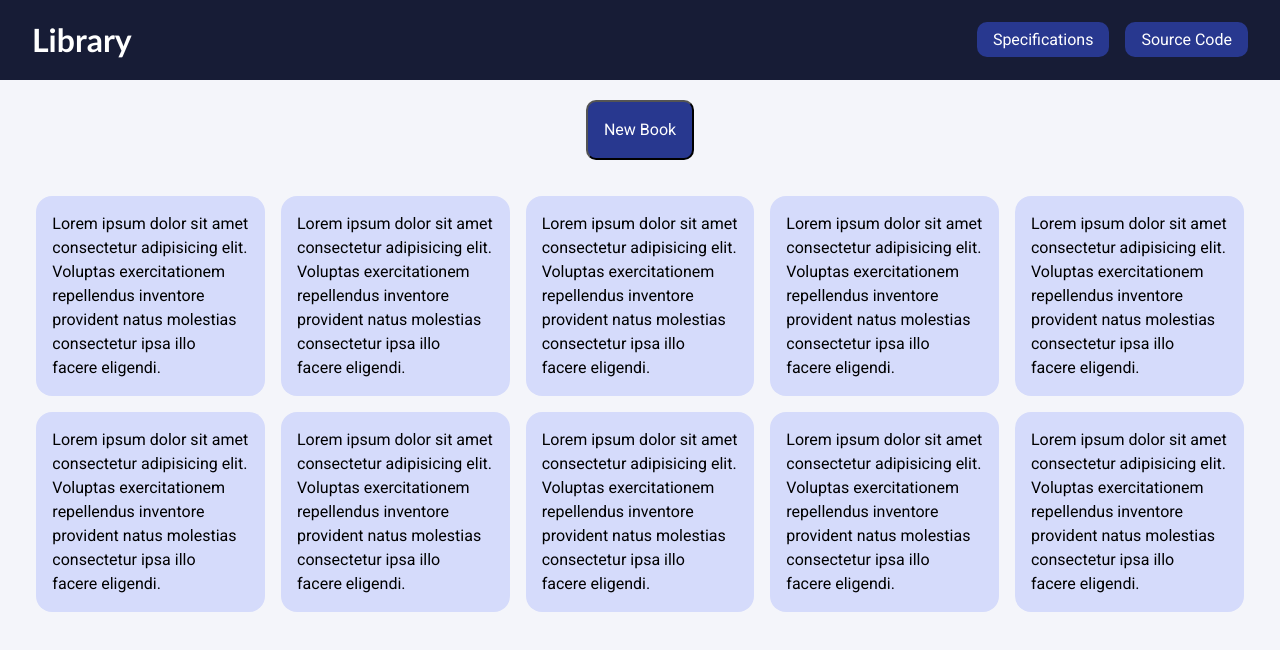
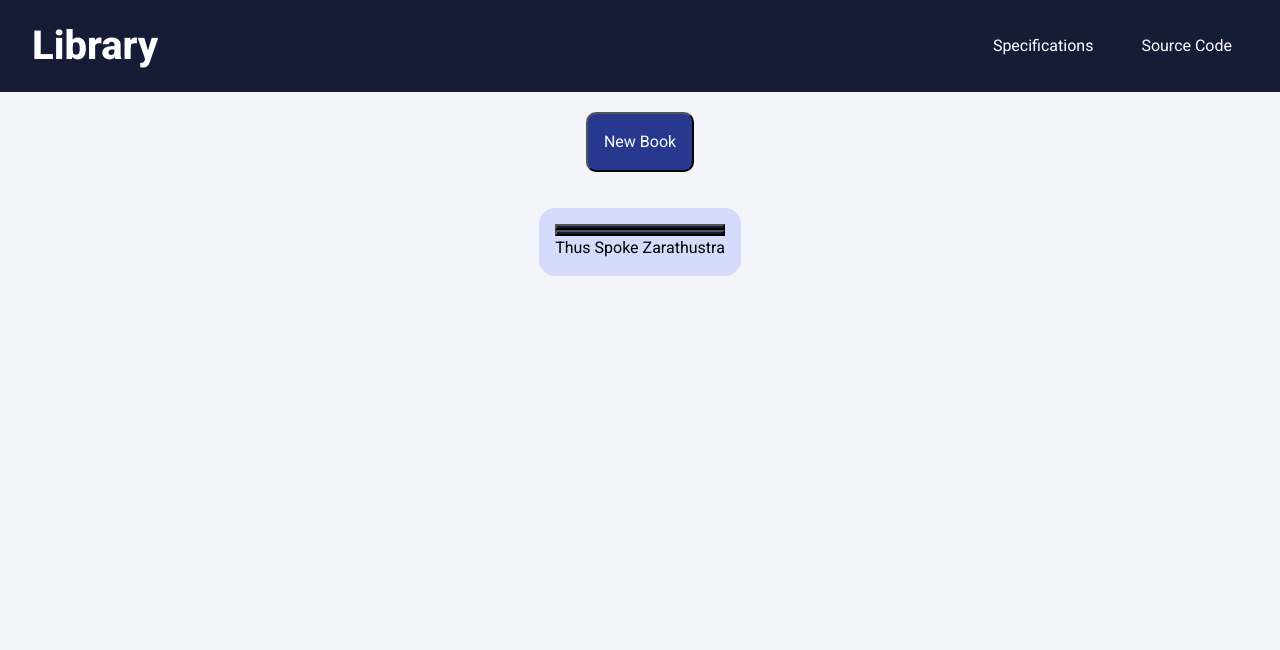
Before and after one commit to nbwedev/the-odin-project, a plain HTML site: page full-stack-javascript/fullstack-02-javascript/08-library/index.html in a window 1280 px wide. Drawn offline with Linux system fonts and the light colour scheme.

Commit message:
feat: improve layout, accessibility

```diff
--- a/full-stack-javascript/fullstack-02-javascript/08-library/index.html
+++ b/full-stack-javascript/fullstack-02-javascript/08-library/index.html
@@ -34,74 +34,11 @@
       <button class="add_btn">New Book</button>
       <section class="library_book">
         <div class="book">
-          <p>
-            Lorem ipsum dolor sit amet consectetur adipisicing elit. Voluptas
-            exercitationem repellendus inventore provident natus molestias
-            consectetur ipsa illo facere eligendi.
-          </p>
-        </div>
-        <div class="book">
-          <p>
-            Lorem ipsum dolor sit amet consectetur adipisicing elit. Voluptas
-            exercitationem repellendus inventore provident natus molestias
-            consectetur ipsa illo facere eligendi.
-          </p>
-        </div>
-        <div class="book">
-          <p>
-            Lorem ipsum dolor sit amet consectetur adipisicing elit. Voluptas
-            exercitationem repellendus inventore provident natus molestias
-            consectetur ipsa illo facere eligendi.
-          </p>
-        </div>
-        <div class="book">
-          <p>
-            Lorem ipsum dolor sit amet consectetur adipisicing elit. Voluptas
-            exercitationem repellendus inventore provident natus molestias
-            consectetur ipsa illo facere eligendi.
-          </p>
-        </div>
-        <div class="book">
-          <p>
-            Lorem ipsum dolor sit amet consectetur adipisicing elit. Voluptas
-            exercitationem repellendus inventore provident natus molestias
-            consectetur ipsa illo facere eligendi.
-          </p>
-        </div>
-        <div class="book">
-          <p>
-            Lorem ipsum dolor sit amet consectetur adipisicing elit. Voluptas
-            exercitationem repellendus inventore provident natus molestias
-            consectetur ipsa illo facere eligendi.
-          </p>
-        </div>
-        <div class="book">
-          <p>
-            Lorem ipsum dolor sit amet consectetur adipisicing elit. Voluptas
-            exercitationem repellendus inventore provident natus molestias
-            consectetur ipsa illo facere eligendi.
-          </p>
-        </div>
-        <div class="book">
-          <p>
-            Lorem ipsum dolor sit amet consectetur adipisicing elit. Voluptas
-            exercitationem repellendus inventore provident natus molestias
-            consectetur ipsa illo facere eligendi.
-          </p>
-        </div>
-        <div class="book">
-          <p>
-            Lorem ipsum dolor sit amet consectetur adipisicing elit. Voluptas
-            exercitationem repellendus inventore provident natus molestias
-            consectetur ipsa illo facere eligendi.
-          </p>
-        </div>
-        <div class="book">
-          <p>
-            Lorem ipsum dolor sit amet consectetur adipisicing elit. Voluptas
-            exercitationem repellendus inventore provident natus molestias
-            consectetur ipsa illo facere eligendi.
-          </p>
+          <button class="book_toggle"></button>
+          <button class="book_remove"></button>
+          <p class="book_title">Thus Spoke Zarathustra</p>
+          <p class="book_pages"></p>
+          <p class="book_author"></p>
         </div>
       </section>
     </main>
--- a/full-stack-javascript/fullstack-02-javascript/08-library/style.css
+++ b/full-stack-javascript/fullstack-02-javascript/08-library/style.css
@@ -86,21 +86,55 @@ body {
   background-color: var(--main-background-color, var(--fallback));
   height: 100vh;
 }
+
+ul {
+  /* Removes dot beside links */
+  list-style: none;
+}
+
+a {
+  color: var(--header-text-color);
+}
+
+li > a {
+  /* Removes underline in links */
+  text-decoration: none;
+
+  transition: background 0.3s ease, color 0.3s ease;
+}
+
+li > a:hover {
+  background: var(--button-color);
+  color: var(--font-color);
+}
+
+button {
+  background: var(--header-background-color);
+  cursor: pointer;
+  transition: opacity 0.3s ease;
+}
+
+button:hover {
+  opacity: 0.85;
+}
+
+h1 {
+  margin: 0;
+  font-size: 2.5rem;
+  font-family: "Roboto", sans-serif;
+  font-weight: 800;
+}
+
 /* HEADER */
 
 header {
   background-color: var(--header-background-color, var(--fallback));
 }
 
-.library_name {
-  font-family: "Trebuchet MS", "Lucida Sans Unicode", "Lucida Grande",
-    "Lucida Sans", Arial, sans-serif;
-}
-
 .library_header {
   color: var(--header-text-color);
   display: flex;
-  /* Vushes name left, buttons to right */
+  /* Pushes name left, buttons to right */
   justify-content: space-between;
   /* Vertically centers item */
   align-items: center;
@@ -115,23 +149,9 @@ header {
 }
 
 .library_nav a {
-  background-color: var(--button-color);
+  /* background-color: var(--button-color); */
   padding: 0.5rem 1rem;
   border-radius: 10px;
-}
-
-.library_header a {
-  color: var(--header-text-color);
-}
-
-ul {
-  /* Removes dot beside links */
-  list-style: none;
-}
-
-a {
-  /* Removes underline in links */
-  text-decoration: none;
 }
 
 /* End of Header */
@@ -150,7 +170,9 @@ main {
   margin: 20px;
   padding: 1rem 1rem;
   border-radius: 10px;
+  cursor: pointer;
 }
+
 /* End of Main */
 
 /* Book Area */
```
